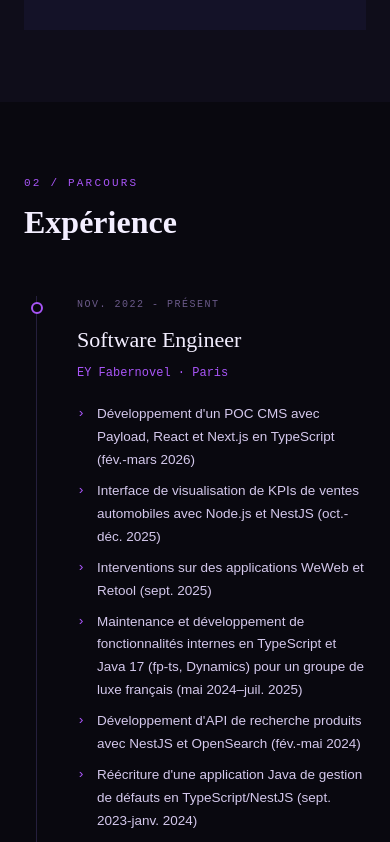
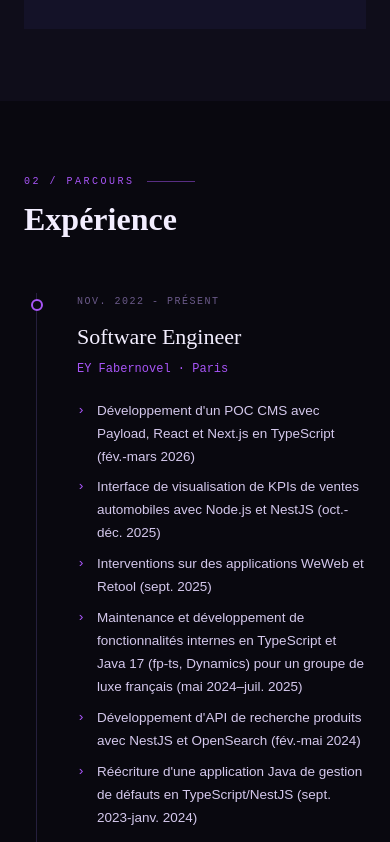
Before and after one commit to LyKell/LyKell.github.io, a React (Vite) app: page / in a window 390 px wide. Shown: the part 1774-2616 px from the top of the page. Built offline with nearby package versions, Linux system fonts and the light colour scheme.

Commit message:
feat: update styling (#22)

```diff
--- a/src/index.css
+++ b/src/index.css
@@ -38,10 +38,6 @@ body::before {
   @apply transform-[translateY(-2px)];
 }
 
-section {
-  @apply px-15 py-25;
-}
-
 /* Custom Cursor */
 
 #cursor {
@@ -73,7 +69,7 @@ body.hovering #cursor-ring {
 
 nav {
   background: linear-gradient(to bottom, rgba(9, 8, 15, 0.96), transparent);
-  @apply fixed top-0 right-0 left-0 z-100 flex items-center justify-between px-15 py-5.5 backdrop-blur-xs;
+  @apply fixed top-0 right-0 left-0 z-100 flex items-center justify-between px-6 py-4.5 backdrop-blur-xs md:px-15 md:py-5.5;
 }
 
 .nav-logo {
@@ -81,7 +77,7 @@ nav {
 }
 
 .nav-links {
-  @apply flex list-none gap-9 font-mono;
+  @apply hidden list-none gap-5 font-mono sm:flex md:gap-9;
 }
 
 .nav-links a {
@@ -104,8 +100,17 @@ nav {
 
 /* Section */
 
+section {
+  @apply px-6 py-18 md:px-15 md:py-25;
+}
+
 .section-label {
-  @apply text-accent font-jb-mono mb-3 text-[11px] tracking-[.2em] uppercase;
+  @apply text-accent font-jb-mono mb-3 flex items-center gap-3 text-[10px] tracking-[.25em] uppercase;
+}
+
+.section-label::after {
+  opacity: 0.5;
+  @apply bg-accent h-px w-12 content-[''];
 }
 
 .section-title {
@@ -116,7 +121,7 @@ nav {
 /* Hero Section */
 
 #hero {
-  @apply relative flex min-h-screen flex-col justify-center overflow-hidden px-15 pt-30 pb-20;
+  @apply relative flex min-h-screen flex-col justify-center overflow-hidden px-6 pt-25 pb-15 md:px-15 md:pt-30 md:pb-20;
 }
 
 #hero::before {
@@ -297,7 +302,7 @@ nav {
 }
 
 .experience-card:hover::before {
-  box-shadow: 0 0 16px var(--glow);
+  box-shadow: 0 0 16px var(--color-glow);
   @apply bg-accent;
 }
 
@@ -342,11 +347,15 @@ nav {
 /* Contact Section */
 
 #contact {
-  @apply bg-bg text-center;
+  @apply bg-bg px-6 py-20 text-center md:px-15 md:py-30;
 }
 
 #contact .section-label {
   @apply justify-center;
+}
+
+#contact .section-label::after {
+  display: none;
 }
 
 .contact-title {
@@ -361,7 +370,7 @@ nav {
 /* Footer Section */
 
 footer {
-  @apply border-line flex flex-row items-center justify-between border-t px-15 py-6;
+  @apply border-line flex flex-col items-center gap-2 border-t px-6 py-5 text-center md:flex-row md:justify-between md:gap-0 md:px-15 md:py-6 md:text-left;
 }
 
 footer span {
@@ -393,63 +402,27 @@ footer span {
   }
 }
 
-/* Responsive */
+/* Scrollbar */
 
 ::-webkit-scrollbar {
   width: 4px;
 }
 
 ::-webkit-scrollbar-track {
-  background: var(--bg);
+  background: var(--color-bg);
 }
 
 ::-webkit-scrollbar-thumb {
-  background: var(--line);
+  background: var(--color-line);
   border-radius: 2px;
 }
 
 ::-webkit-scrollbar-thumb:hover {
-  background: var(--accent);
+  background: var(--color-accent);
 }
 
 /* ── Selection ── */
 ::selection {
   background: rgba(168, 85, 247, 0.3);
-  color: var(--white);
+  color: var(--color-white);
 }
-
-/* ── Responsive ── */
-@media (max-width: 768px) {
-  nav {
-    padding: 18px 24px;
-  }
-
-  .nav-links {
-    gap: 20px;
-  }
-
-  section {
-    padding: 72px 24px;
-  }
-
-  #hero {
-    padding: 100px 24px 60px;
-  }
-
-  footer {
-    padding: 20px 24px;
-    flex-direction: column;
-    gap: 8px;
-    text-align: center;
-  }
-
-  #contact {
-    padding: 80px 24px;
-  }
-}
-
-@media (max-width: 480px) {
-  .nav-links {
-    display: none;
-  }
-}
```
